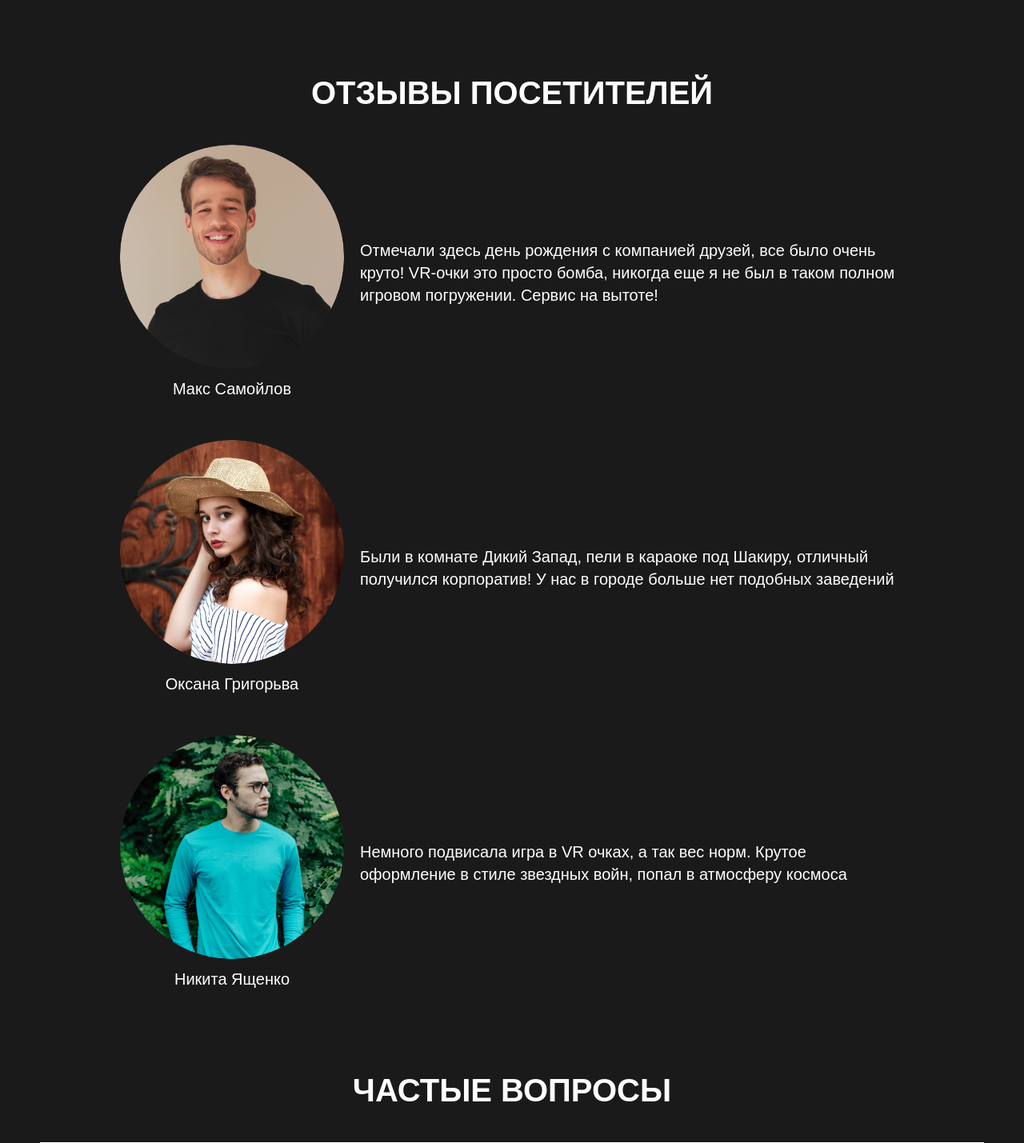
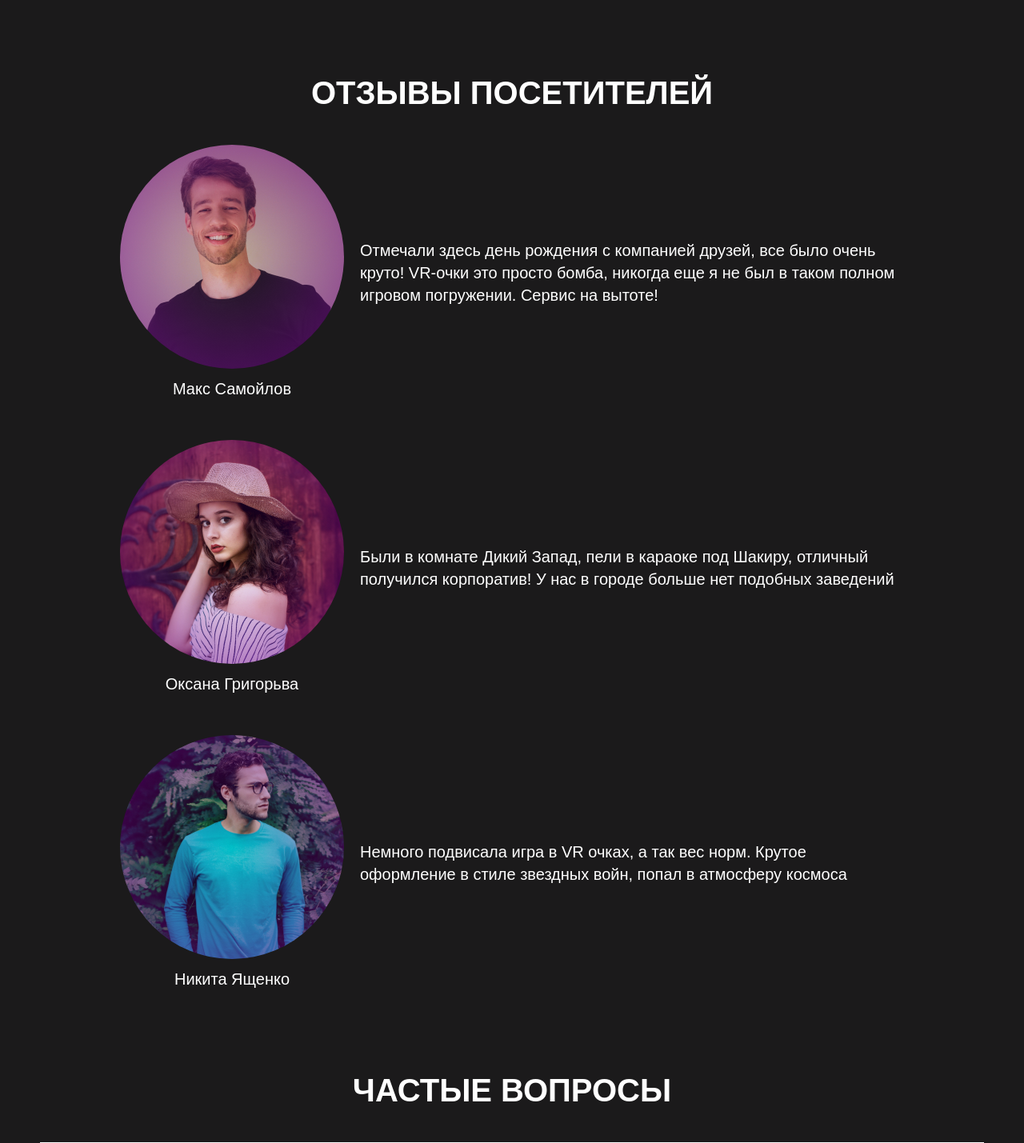
Before and after one commit to mindfling/mindfling.github.io, a PHP site: page / in a window 1280 px wide. Shown: the part 4751-6180 px from the top of the page at 80% size. Run offline with PHP 8.4, Linux system fonts and the light colour scheme; some web fonts are replaced.

Commit message:
feat GameOverFlex M03L04 make square users images with radial gradient

```diff
--- a/game_over_flex/index.html
+++ b/game_over_flex/index.html
@@ -4,6 +4,7 @@
   <meta charset="UTF-8">
   <meta http-equiv="X-UA-Compatible" content="IE=edge">
   <meta name="viewport" content="width=device-width, initial-scale=1.0">
+  <!-- <meta name="viewport" content="width=1200"> -->
 
   <!-- предзагрузка шрифтов -->
   <link rel="preload" href="fonts/arial-black.woff" as="font" type="font/woff" crossorigin>
@@ -17,7 +18,7 @@
   <link rel="shortcut icon" type="image/x-icon" href="icon/favicon.ico" />
   <link rel="icon" type="image/png" href="icon/favicon.png" />
 
-  <title>Module3 M03L03 - GameOverProject Flex</title>
+  <title>Module3 M03L04 - GameOverProject Flex</title>
 </head>
 <body>
 
@@ -417,6 +418,8 @@
   <section class="feedback" id="feedback_section">
   <div class="feedback__container container">
     <h2 class="feedback__title page__title">Отзывы посетителей</h2>
+
+  <!--
     <ul class="feedback__list feedback__content">
       <li class="feedback__item">
         <div class="feedback__user-info">
@@ -440,6 +443,32 @@
         <p class="feedback__text">Немного подвисала игра в VR очках, а так вес норм. Крутое оформление в стиле звездных войн, попал в атмосферу космоса</p>
       </li>
     </ul>
+  -->
+
+    <ul class="feedback__list feedback__content">
+      <li class="feedback__item">
+        <div class="feedback__user-info">
+          <div class="feedback__image feedback__image_maks feedback__image_rounded" title="maks"></div>
+          <p class="feedback__author">Макс Самойлов</p>
+        </div>
+        <p class="feedback__text">Отмечали здесь день рождения с компанией друзей, все было очень круто! VR-очки это просто бомба, никогда еще я не был в таком полном игровом погружении. Сервис на вытоте!</p>
+      </li>
+      <li class="feedback__item">
+        <div class="feedback__user-info">
+          <div class="feedback__image feedback__image_oksana feedback__image_rounded" title="oksana"></div>
+          <p class="feedback__author">Оксана Григорьва</p>
+        </div>
+        <p class="feedback__text">Были в комнате Дикий Запад, пели в караоке под Шакиру, отличный получился корпоратив! У нас в городе больше нет подобных заведений</p>
+      </li>
+      <li class="feedback__item">
+        <div class="feedback__user-info">
+          <div class="feedback__image feedback__image_nikita feedback__image_rounded" title="nikita"></div>
+          <p class="feedback__author">Никита Ященко</p>
+        </div>
+        <p class="feedback__text">Немного подвисала игра в VR очках, а так вес норм. Крутое оформление в стиле звездных войн, попал в атмосферу космоса</p>
+      </li>
+    </ul>
+
   </div>
 </section>
 <!-- * FEEDBACK END -->
@@ -530,38 +559,3 @@
 
 </body>
 </html>
-
-
-  <!-- ABOUT BEGIN ->
-  <section class="about" id="about_section">
-    <div class="about__container container">
-      <h2 class="about__title page__title">О нас</h2>
-      <div class="about__content">
-        НЕСКОЛЬКО КОНТЕНТНЫХ КАРТИНОК
-        <div class="about__pictures">
-          <img src="style/about/img/about-girl-view-in-vr_300-206.jpg" alt="" class="about__image" width="300" height="206">
-          <img src="style/about/img/about-bawling-game_300-206.jpg" alt="" class="about__image" width="300" height="206">
-          <img src="style/about/img/about-fifa21-sp-game_164-224.jpg" alt="" class="about__image" width="164" height="224">
-          <img src="style/about/img/about-game-boy-color_180-224.jpg" alt="" class="about__image" width="180" height="224">
-          <img src="style/about/img/about-gamepad-ps4_256-224.jpg" alt="" class="about__image" width="256" height="224">
-          <img src="style/about/img/about-man-mic-rep_380-166.jpg" alt="" class="about__image" width="380" height="166">
-          <img src="style/about/img/about-man-view-in-vr_220-166.jpg" alt="" class="about__image" width="220" height="166">
-        </div>
-        <div class="about__info">
-          <p class="about__text">
-            Для наших гостей мы создали концептуально новое игровое пространство виртуальной реальности <wbr>в центральной части города.
-          </p>
-          <p class="about__text">
-            Каждый день мы стараемся создавать <br> для вас самую лучшую игровую атмосферу и радовать Вас топовыми игровыми разработками со всего мира.
-          </p>
-          <blockquote class="about__blockquote-block blockquote">
-            <p class="about__blockquote-text">GAME&nbsp;OVER &mdash; это место незабываемых впечатлений</p>
-            <cite class="about__blockquote-author">
-              Аркадий Абакшин, создатель игровой территории GAME OVER
-            </cite>
-          </blockquote>
-        </div>
-      </div>
-    </div>
-  </section>
-  <!- *ABOUT END -->
--- a/game_over_flex/style/feedback/feedback.css
+++ b/game_over_flex/style/feedback/feedback.css
@@ -59,6 +59,25 @@
 .feedback__image_rounded {
   border-radius: 50%;
 }
+.feedback__image_maks {
+  background: radial-gradient(50% 50% at 50% 50%,
+            rgba(196, 196, 196, 0) 0%,
+            rgba(108, 2, 135, 0.5) 100%),
+            url(img/maks-square.jpg);
+}
+.feedback__image_oksana {
+  background: radial-gradient(50% 50% at 50% 50%,
+            rgba(196, 196, 196, 0) 0%,
+            rgba(108, 2, 135, 0.5) 100%),
+            url(img/oksan-square.jpg);
+}
+.feedback__image_nikita {
+  background: radial-gradient(50% 50% at 50% 50%,
+            rgba(196, 196, 196, 0) 0%,
+            rgba(108, 2, 135, 0.5) 100%),
+            url(img/nikita-square.jpg);
+}
+
 
 .feedback__author {
   font-weight: normal;
@@ -70,7 +89,7 @@
 
 .feedback__text {
   display: flex;
-  align-self: center; /* ? */
+  align-self: center;
   max-width: 680px;
   font-weight: normal;
   font-size: 20px;
--- a/game_over_flex/style/global.css
+++ b/game_over_flex/style/global.css
@@ -14,6 +14,8 @@ html {
 body {
   display: block;
   width: 100%;
+  /* width: 1440px; */
+  margin: 0 auto;
   min-width: 320px;
   min-height: 100vh;
   /* стандартный шрифт без засечек */
@@ -25,9 +27,6 @@ body {
   /* темный сайт */
   color: #fff;
   background-color: #1b1a1b;
-  /* светлый сайт
-  color: #000;
-  background-color: #fff; */
 }
 
 img {
```
Also changed, not shown: game_over_flex/style/feedback/img/maks-square.jpg (added), game_over_flex/style/feedback/img/nikita-square.jpg (added), game_over_flex/style/feedback/img/oksan-square.jpg (added), game_over_flex/style/feedback/img/user-maks_round.png (renamed from game_over_flex/style/feedback/img/user-maks.png), game_over_flex/style/feedback/img/user-nikita_round.png (renamed from game_over_flex/style/feedback/img/user-nikita.png), game_over_flex/style/feedback/img/user-oksana_round.png (renamed from game_over_flex/style/feedback/img/user-oksana.png).
